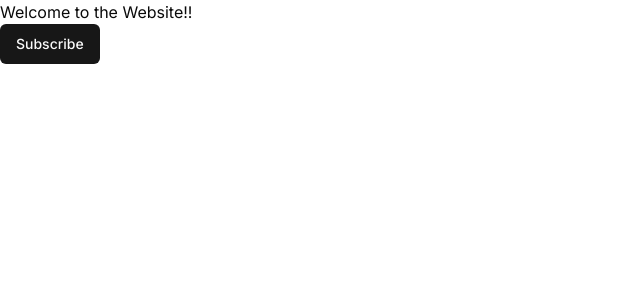
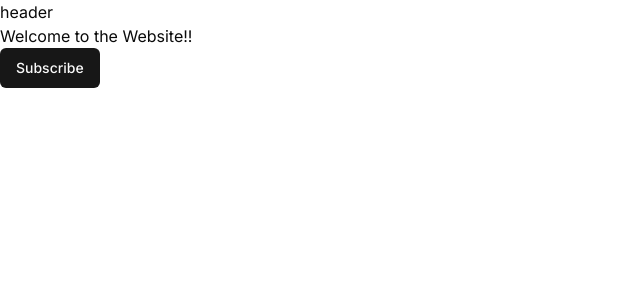
Before and after one commit to khushi4452/Real_Estate-Website, a Next.js app: page / in a window 1280 px wide. Shown: the top 300 px of the page, without its empty margins (0-640 px from the left). Built offline with nearby package versions, Linux system fonts and the light colour scheme.

Commit message:
Update Header.jsx

```diff
--- a/app/_components/Header.jsx
+++ b/app/_components/Header.jsx
@@ -3,7 +3,7 @@ import React from 'react'
 function Header() {
   return (
     <div>
-
+ header
       </div>
   )
 }
```
